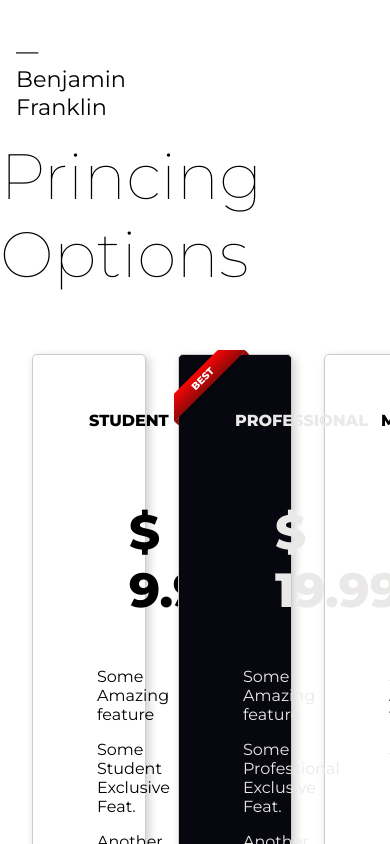
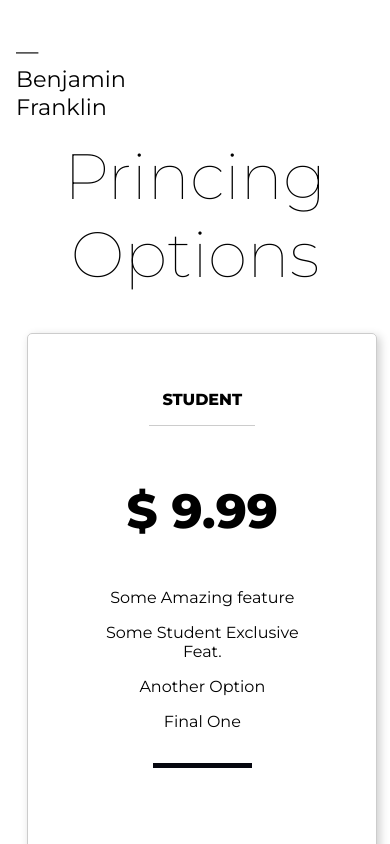
Before and after one commit to AmauriMarcos/zdravo_zlata, a Vue app: page / in a window 390 px wide. Shown: the part 2640-3484 px from the top of the page. Built offline with nearby package versions, Linux system fonts and the light colour scheme.

Commit message:
improve cards with grid responsive autofit

```diff
--- a/src/components/Prices.vue
+++ b/src/components/Prices.vue
@@ -1,6 +1,7 @@
 <template>
+    <div>
+        <h2 class="title">Princing Options</h2>
         <div class="prices">
-        <h2 class="title">Princing Options</h2>
             <div class="card card-1">
                 <h4>Student</h4>
                 <h3>$ 9.99</h3>
@@ -30,25 +31,27 @@
             </div>
 
         </div>
+    </div>
+
 </template>
 
 <style lang="scss" scoped>
     .prices{
         display: grid;
-        grid-template-columns: repeat(11, 1fr);
+        grid-template-columns: repeat(auto-fill, minmax(350px, 1fr));
         gap: 2rem;
-        padding: 0 0 3% 0;
+        padding: 3% 7%;
     }
     .title{
-        grid-row: 1/2;
-        grid-column: 1/-1;
-        justify-self: center;
+
+        text-align: center;
         font-size: 4rem;
         font-weight: 100;
         margin-bottom: 1.8rem;
+
     }
     .card{
-            grid-row: 2/3;
+
             padding: 3.5rem;
             border: 1px solid #ccc;
             border-radius: 5px;
@@ -58,19 +61,19 @@
             box-shadow: 3px 3px 10px rgba(0,0,0,.2);
 
             &-1{
-                grid-column: 2/5;
+                /* grid-column: 2/5; */
 
             }
 
             &-2{
-                grid-column: 5/8;
+               /*  grid-column: 5/8; */
                 background-color: #06070f;
                 color: rgb(235, 232, 232);
                 position: relative;
             }
 
             &-3{
-                grid-column: 8/11;
+               /*  grid-column: 8/11; */
             }
 
             & h3{
@@ -124,12 +127,13 @@
             text-transform: uppercase;
             text-align: center;
             line-height: 20px;
+            letter-spacing: 1.2px;
             transform: rotate(-45deg);
             -webkit-transform: rotate(-45deg);
             width: 100px;
             display: block;
             background: #79A70A;
-            background: linear-gradient(#F70505 0%, #8F0808 100%);
+            background: linear-gradient(#17909b 0%, #0a5258 100%);
             box-shadow: 0 3px 10px -5px rgba(0, 0, 0, 1);
             position: absolute;
             top: 19px; left: -21px;
@@ -138,19 +142,19 @@
             content: "";
             position: absolute; left: 0px; top: 100%;
             z-index: -1;
-            border-left: 3px solid #8F0808;
+            border-left: 3px solid #17909b;
             border-right: 3px solid transparent;
             border-bottom: 3px solid transparent;
-            border-top: 3px solid #8F0808;
+            border-top: 3px solid #17909b;
             }
             .ribbon span::after {
             content: "";
             position: absolute; right: 0px; top: 100%;
             z-index: -1;
             border-left: 3px solid transparent;
-            border-right: 3px solid #8F0808;
+            border-right: 3px solid #17909b;
             border-bottom: 3px solid transparent;
-            border-top: 3px solid #8F0808;
+            border-top: 3px solid #17909b;
         }
 
 
```
Lines whose indentation alone changed are shown as unchanged.
